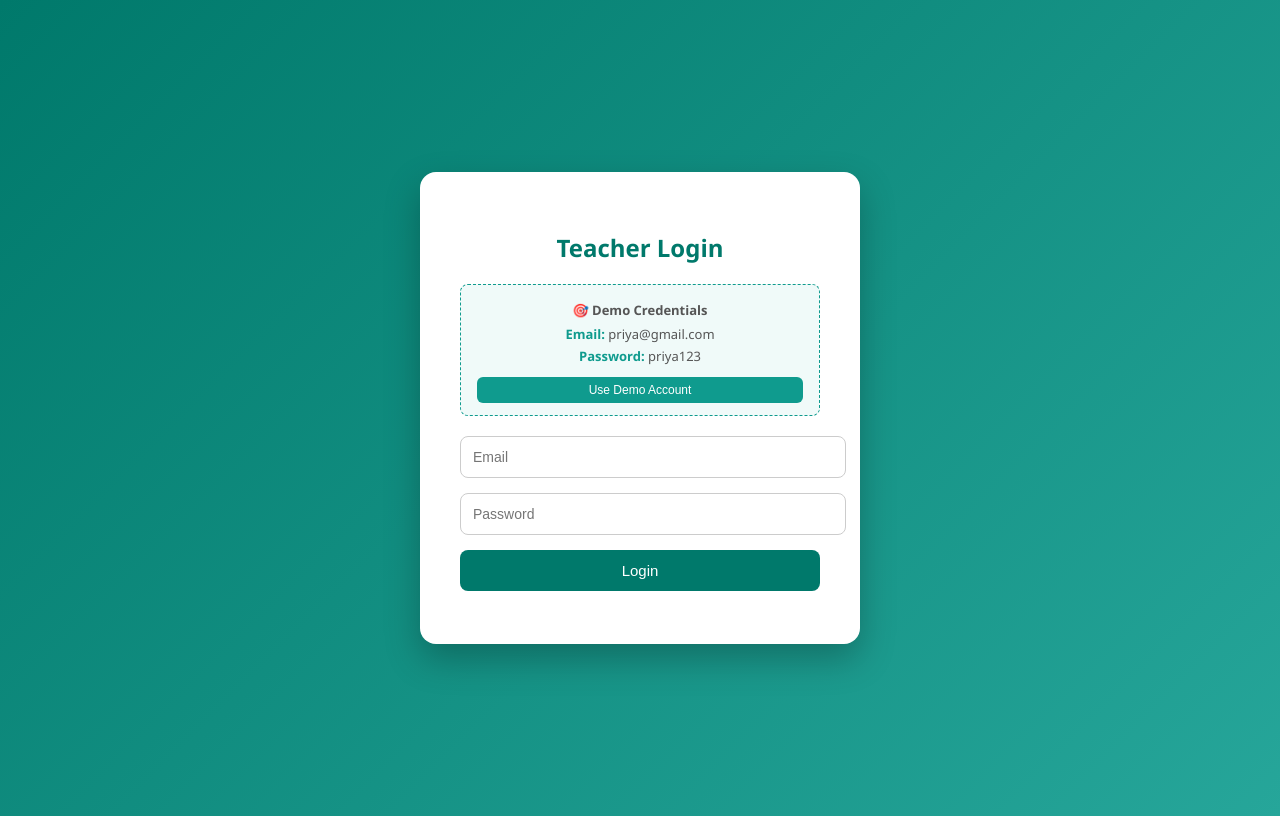
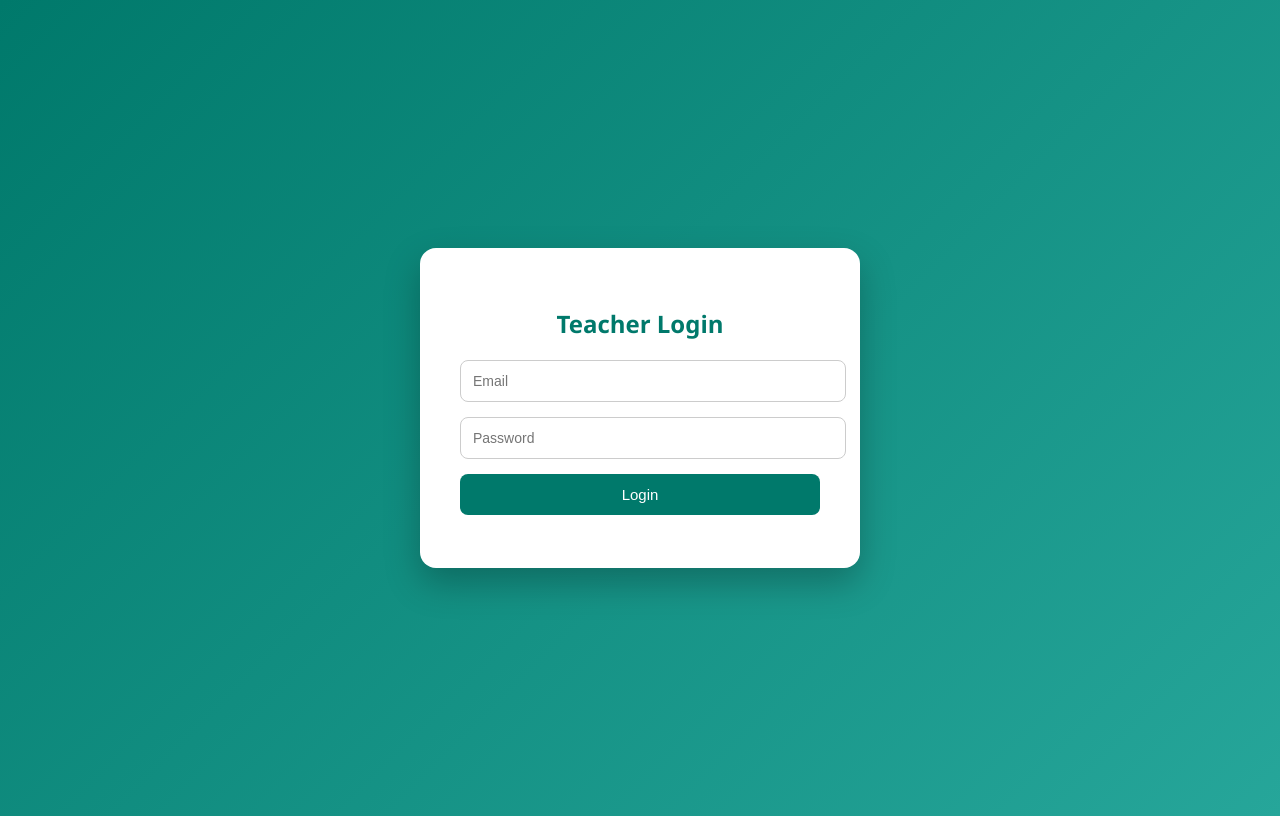
Before and after one commit to dishagarg3310-bot/smart-attendance-system, a plain HTML site: page frontend/html/teacher-login.html in a window 1280 px wide. Drawn offline with Linux system fonts and the light colour scheme.

```diff
--- a/frontend/html/teacher-login.html
+++ b/frontend/html/teacher-login.html
@@ -5,19 +5,11 @@
   <meta name="viewport" content="width=device-width, initial-scale=1.0">
   <title>Teacher Login</title>
   <link rel="stylesheet" href="../css/teacher-login.css">
-  <link rel="stylesheet" href="../css/teacher-login-demo.css">
 </head>
 <body>
 
   <div class="login-container">
     <h2>Teacher Login</h2>
-
-    <div class="demo-box">
-      <p class="demo-title">🎯 Demo Credentials</p>
-      <p><strong>Email:</strong> priya@gmail.com</p>
-      <p><strong>Password:</strong> priya123</p>
-      <button type="button" class="fill-demo" onclick="fillDemo()">Use Demo Account</button>
-    </div>
 
     <form id="teacherLoginForm">
       <input type="email" id="email" placeholder="Email" required />
@@ -28,13 +20,7 @@
     <p id="errorMsg"></p>
   </div>
 
-  <script>
-    function fillDemo() {
-      document.getElementById('email').value = 'priya@gmail.com';
-      document.getElementById('password').value = 'priya123';
-    }
-  </script>
   <script src="../js/config.js" defer></script>
-  <script src="../js/login.js" defer></script>
+  <script src="../js/teacher-login.js" defer></script>
 </body>
 </html>
```
